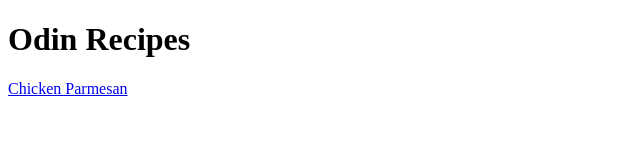
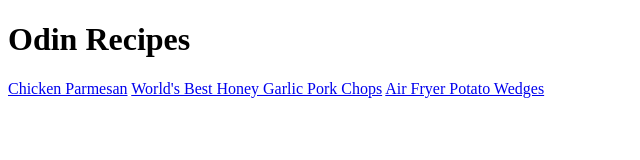
Before and after one commit to MaxRat4010/odin-recipes, a plain HTML site: page index.html in a window 1280 px wide. Shown: the whole page, without its empty margins (0-640 px from the left). Drawn offline with Linux system fonts and the light colour scheme.

Commit message:
Add links to index page

```diff
--- a/index.html
+++ b/index.html
@@ -9,5 +9,7 @@
 <body>
     <h1>Odin Recipes</h1>
     <a href="recipes/chicken-parmesan.html">Chicken Parmesan</a>
+    <a href="recipes/pork-chops.html">World's Best Honey Garlic Pork Chops</a>
+    <a href="recipes/potato-wedges.html">Air Fryer Potato Wedges</a>
 </body>
 </html>
```
